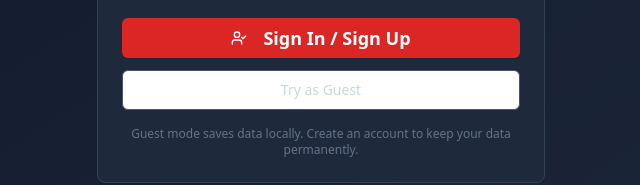
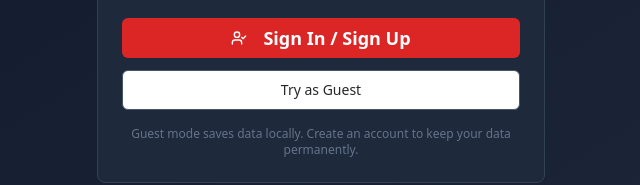
Before and after one commit to parsTroy/bankroll-vision-poker, a React (Vite) app: page / in a window 1280 px wide. Shown: the part 396-581 px from the top of the page, without its empty margins (319-959 px from the left). Built offline with nearby package versions, Linux system fonts and the light colour scheme.

Commit message:
Update buttone style

```diff
--- a/src/pages/Index.tsx
+++ b/src/pages/Index.tsx
@@ -385,7 +385,7 @@ const Index = () => {
               <Button
                 onClick={startGuestMode}
                 variant="outline"
-                className="w-full border-slate-600 text-slate-300 hover:bg-slate-700 py-3"
+                className="w-full border-slate-600 text-zinc-800 hover:bg-slate-700 py-3"
               >
                 Try as Guest
               </Button>
```
